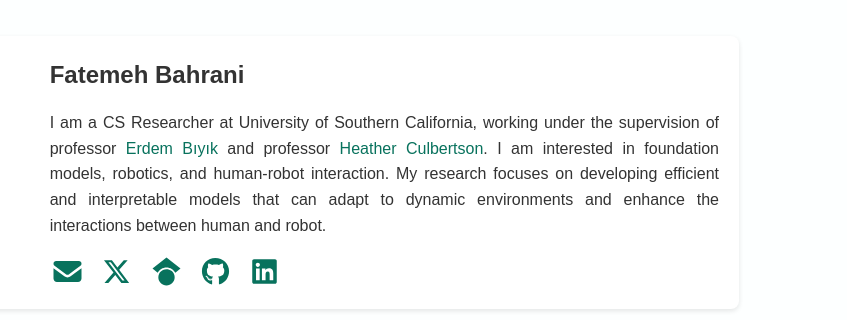
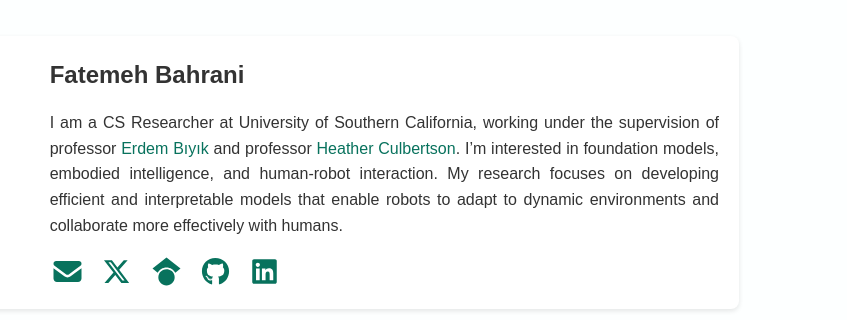
Before and after one commit to nfbahrani/nfbahrani.github.io, a plain HTML site: page index.html in a window 1280 px wide. Shown: the part 210-530 px from the top of the page, 433-1280 px from the left. Drawn offline with Linux system fonts and the light colour scheme.

Commit message:
update in bio

```diff
--- a/index.html
+++ b/index.html
@@ -30,8 +30,9 @@
             <h1>Fatemeh Bahrani</h1>
             <p>
             I am a CS Researcher at University of Southern California, working under the supervision of professor
-            <a href="https://ebiyik.github.io/">Erdem Bıyık</a> and professor <a href="https://sites.usc.edu/culbertson/">Heather Culbertson</a>. I am interested in foundation models, robotics, and human-robot interaction.
-                My research focuses on developing efficient and interpretable models that can adapt to dynamic environments and enhance the interactions between human and robot.
+            <a href="https://ebiyik.github.io/">Erdem Bıyık</a> and professor <a href="https://sites.usc.edu/culbertson/">Heather Culbertson</a>.
+            I’m interested in foundation models, embodied intelligence, and human-robot interaction. My research focuses on developing efficient
+            and interpretable models that enable robots to adapt to dynamic environments and collaborate more effectively with humans.
             </p>
             <div class="social-links">
                 <a href="mailto:nf.bahrani@gmail.com"><img src="icons/envelope-solid-full.svg" class="profile-icon"></a>
```
